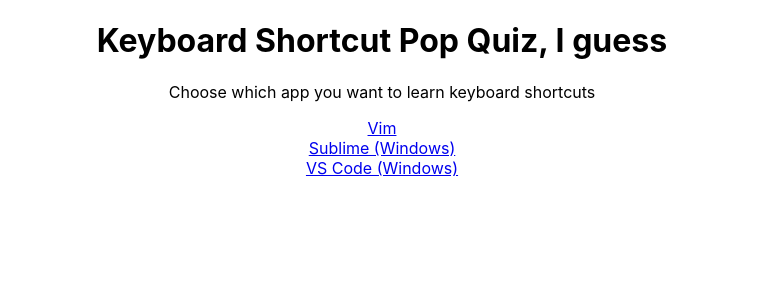
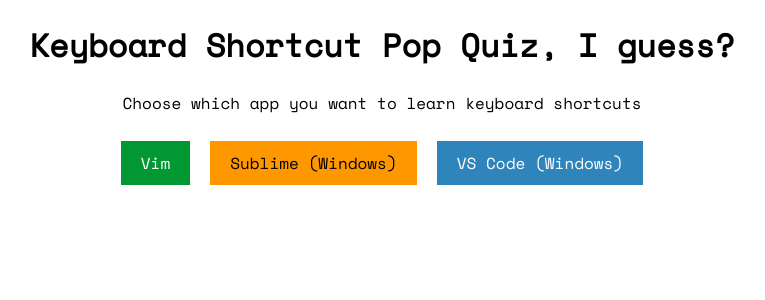
Before and after one commit to ngtr6788/keycards, a React (Create React App) app: page / in a window 1280 px wide. Shown: the top 300 px of the page, without its empty margins (258-1023 px from the left). Built offline with nearby package versions, Linux system fonts and the light colour scheme.

Commit message:
Added some *style*

```diff
--- a/public/index.html
+++ b/public/index.html
@@ -26,7 +26,7 @@
   </head>
   <body>
     <noscript>You need to enable JavaScript to run this app.</noscript>
-    <h1>Keyboard Shortcut Pop Quiz, I guess</h1>
+    <h1>Keyboard Shortcut Pop Quiz, I guess?</h1>
     <div id="root"></div>
     <!--
       This HTML file is a template.
--- a/src/components/Home.js
+++ b/src/components/Home.js
@@ -4,11 +4,15 @@
   return (
     <div className="home">
       <p>Choose which app you want to learn keyboard shortcuts</p>
-      <Link to="/vim">Vim</Link>
-      <br />
-      <Link to="/sublime-win">Sublime (Windows)</Link>
-      <br />
-      <Link to="/vscode-win">VS Code (Windows)</Link>
+      <Link className="vim" to="/vim">
+        Vim
+      </Link>
+      <Link className="sublime" to="/sublime-win">
+        Sublime (Windows)
+      </Link>
+      <Link className="vscode" to="/vscode-win">
+        VS Code (Windows)
+      </Link>
     </div>
   );
 }
--- a/src/index.css
+++ b/src/index.css
@@ -1,8 +1,11 @@
+@import url("https://fonts.googleapis.com/css2?family=Space+Mono&display=swap");
+
 body {
   margin: 0;
-  font-family: -apple-system, BlinkMacSystemFont, "Segoe UI", "Roboto", "Oxygen",
+  /* font-family: -apple-system, BlinkMacSystemFont, "Segoe UI", "Roboto", "Oxygen",
     "Ubuntu", "Cantarell", "Fira Sans", "Droid Sans", "Helvetica Neue",
-    sans-serif;
+    sans-serif; */
+  font-family: "Space Mono", monospace;
   -webkit-font-smoothing: antialiased;
   -moz-osx-font-smoothing: grayscale;
   text-align: center;
@@ -12,3 +15,28 @@
   font-family: source-code-pro, Menlo, Monaco, Consolas, "Courier New",
     monospace;
 }
+
+a {
+  background-color: crimson;
+  color: white;
+  padding: 10px 20px;
+  margin: 10px;
+  text-align: center;
+  text-decoration: none;
+  display: inline-block;
+}
+
+.vim {
+  background-color: #019833;
+  color: white;
+}
+
+.sublime {
+  background-color: #ff9800;
+  color: black;
+}
+
+.vscode {
+  background-color: #2f85bb;
+  color: white;
+}
```
